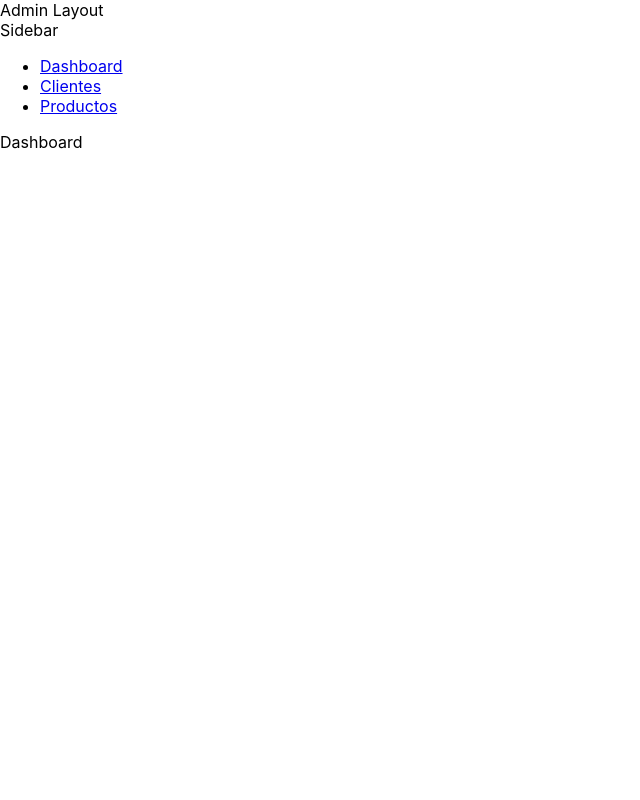
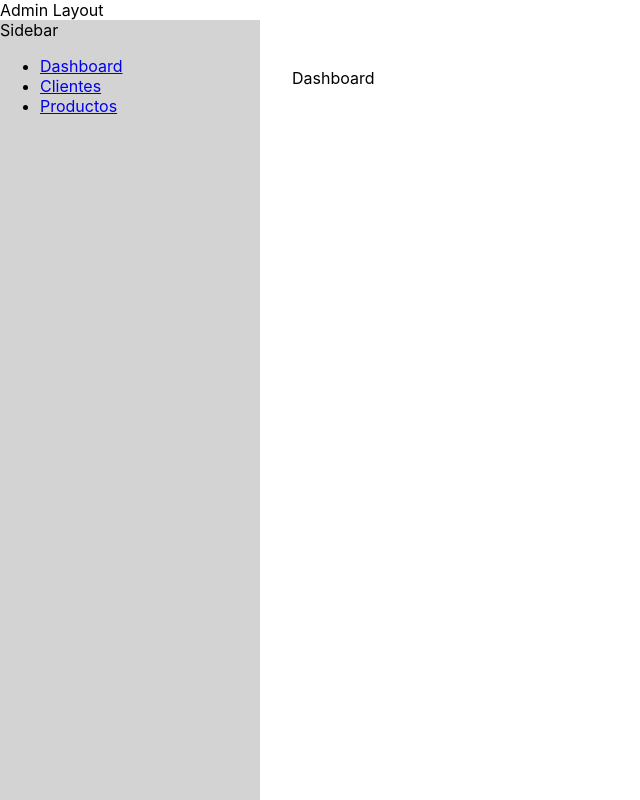
Before and after one commit to AGutierrezR/react-dashboard, a React (Create React App) app: page /admin/dashboard in a window 1280 px wide. Shown: the whole page, without its empty margins (0-640 px from the left). Built offline with nearby package versions, Linux system fonts and the light colour scheme.

Commit message:
Configurar estilo del panel

```diff
--- a/src/assets/css/main.scss
+++ b/src/assets/css/main.scss
@@ -0,0 +1,15 @@
+.main-panel {
+  margin-left: 260px;
+  padding: 1rem;
+
+  > .content {
+    padding: 32px 16px;
+  }
+}
+
+.sidebar {
+  width: 260px;
+  height: 100vh;
+  position: fixed;
+  background: lightgrey;
+}
--- a/src/components/Sidebar/Sidebar.js
+++ b/src/components/Sidebar/Sidebar.js
@@ -3,7 +3,7 @@ import { NavLink } from "react-router-dom";
 
 const Sidebar = (props) => {
   return (
-    <div>
+    <div className="sidebar">
       Sidebar
       <ul>
       {props.routes.map((prop, key) => {
--- a/src/layouts/Admin.js
+++ b/src/layouts/Admin.js
@@ -22,10 +22,12 @@ class Admin extends Component {
 
   render() {
     return (
-      <div>
+      <div className="wrapper">
         Admin Layout
         <Sidebar routes={routes} />
-        <Switch>{this.getRoutes(routes)}</Switch>
+        <div id="main-panel" className="main-panel">
+          <Switch>{this.getRoutes(routes)}</Switch>
+        </div>
       </div>
     )
   }
--- a/src/views/Clients.js
+++ b/src/views/Clients.js
@@ -125,7 +125,7 @@ class Clients extends Component {
     }
 
     return (
-      <div>
+      <div className="content">
         Clients
         <ClientForm
           submit={(client) => this.createClientHanlder(client)}
--- a/src/views/Dashboard.js
+++ b/src/views/Dashboard.js
@@ -2,7 +2,7 @@ import React from 'react'
 
 export const Dashboard = () => {
   return (
-    <div>
+    <div className="content">
       Dashboard
     </div>
   )
--- a/src/views/Products.js
+++ b/src/views/Products.js
@@ -125,7 +125,7 @@ class Products extends Component {
     }
 
     return (
-      <div>
+      <div className="content">
         Products
         <ProductForm
           submit={(product) => this.createProductHandler(product)}
```
